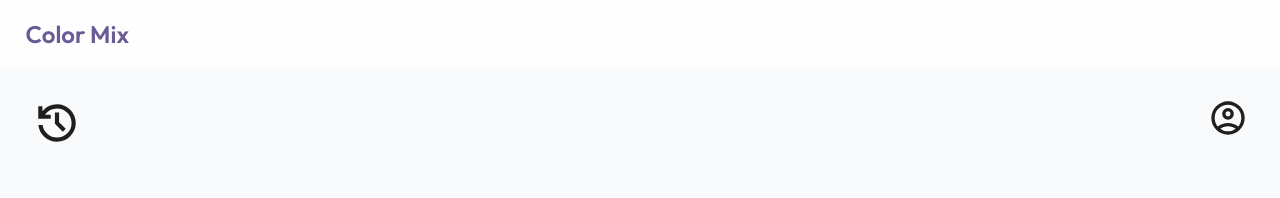
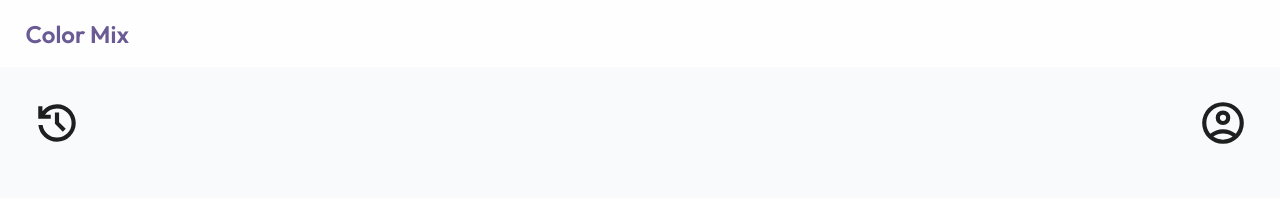
Before and after one commit to InvisibleTomato/color-mix, a Next.js app: page /home/1 in a window 1280 px wide. Shown: the top 198 px of the page. Built offline with nearby package versions, Linux system fonts and the light colour scheme.

Commit message:
💄 SVGのサイズを50に。

```diff
--- a/src/app/components/LoginProfile/LoginProfile.tsx
+++ b/src/app/components/LoginProfile/LoginProfile.tsx
@@ -18,8 +18,8 @@ const LoginProfile = () => {
           <span onClick={handleProfileClick}>
             <Image
               src="/account-icon.svg"
-              width={40}
-              height={40}
+              width={50}
+              height={50}
               alt="Picture of the author"
             />
           </span>
```
